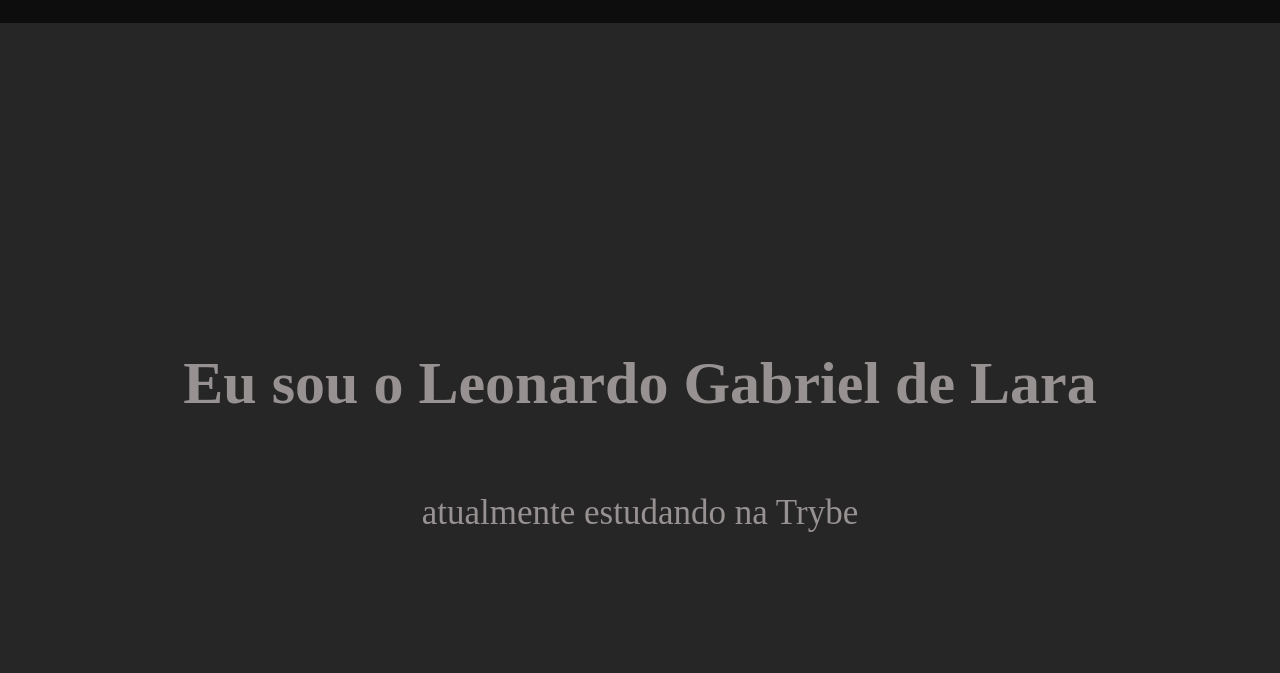
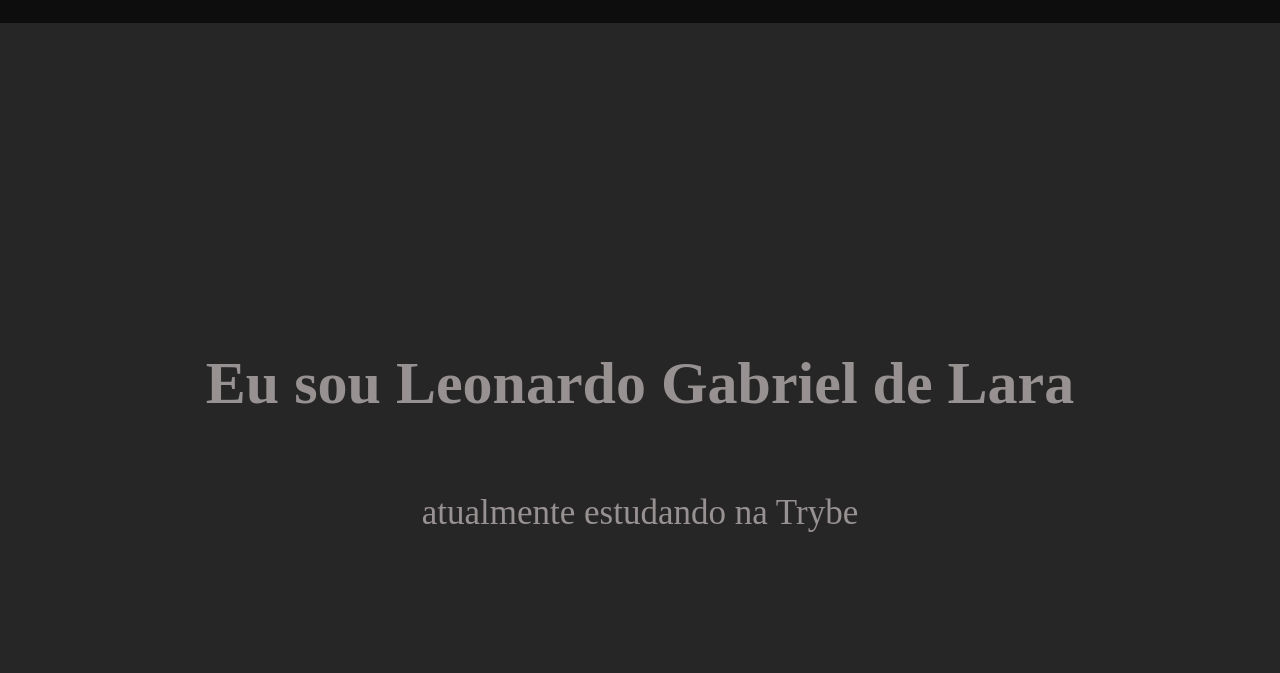
Before and after one commit to leolara31/leolara31.github.io, a plain HTML site: page index.html in a window 1280 px wide. Shown: the part 127-800 px from the top of the page. Drawn offline with Linux system fonts and the light colour scheme.

Commit message:
arrumando frase

```diff
--- a/index.html
+++ b/index.html
@@ -19,7 +19,7 @@
         </div>
     </header>
     <div class="apresentacao">
-        <h1>Eu sou o Leonardo Gabriel de Lara</h1>
+        <h1>Eu sou Leonardo Gabriel de Lara</h1>
         <p>atualmente estudando na Trybe</p>
     </div>
     <div class="sobreMim">
```
